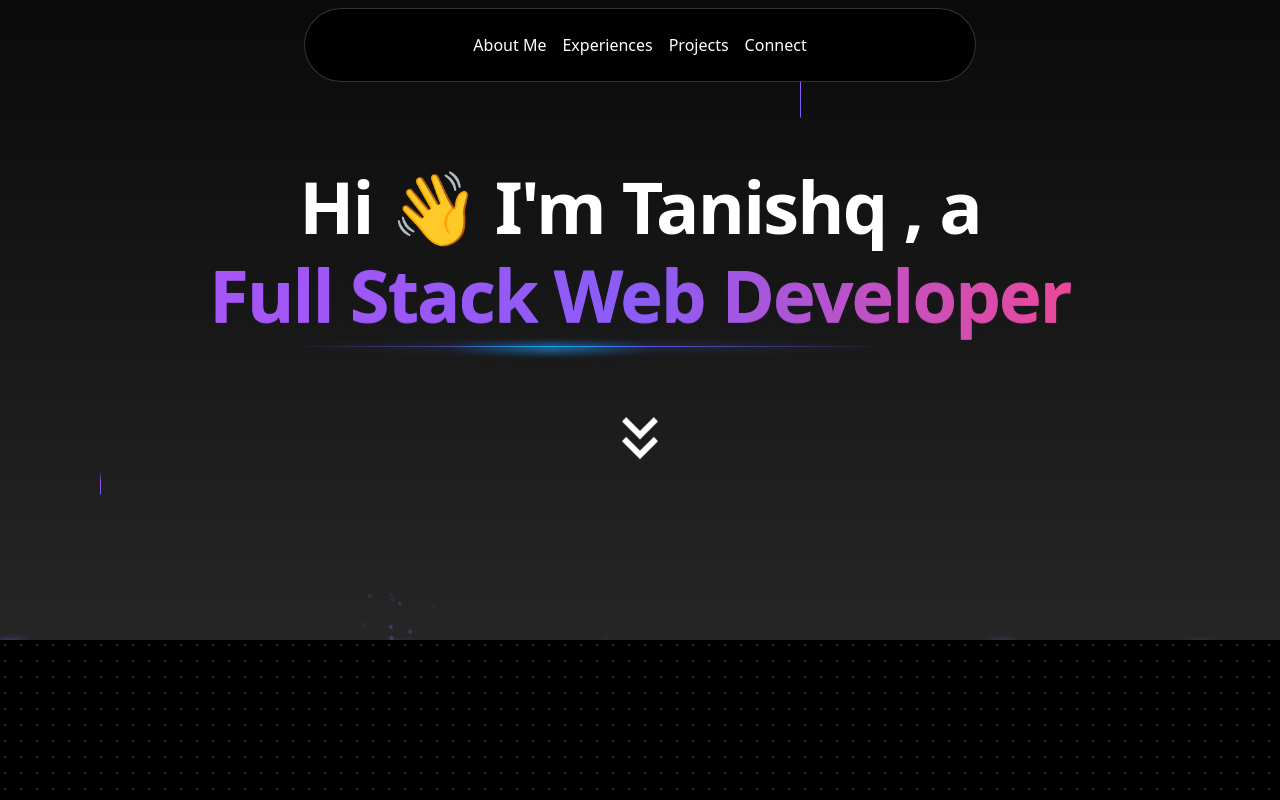
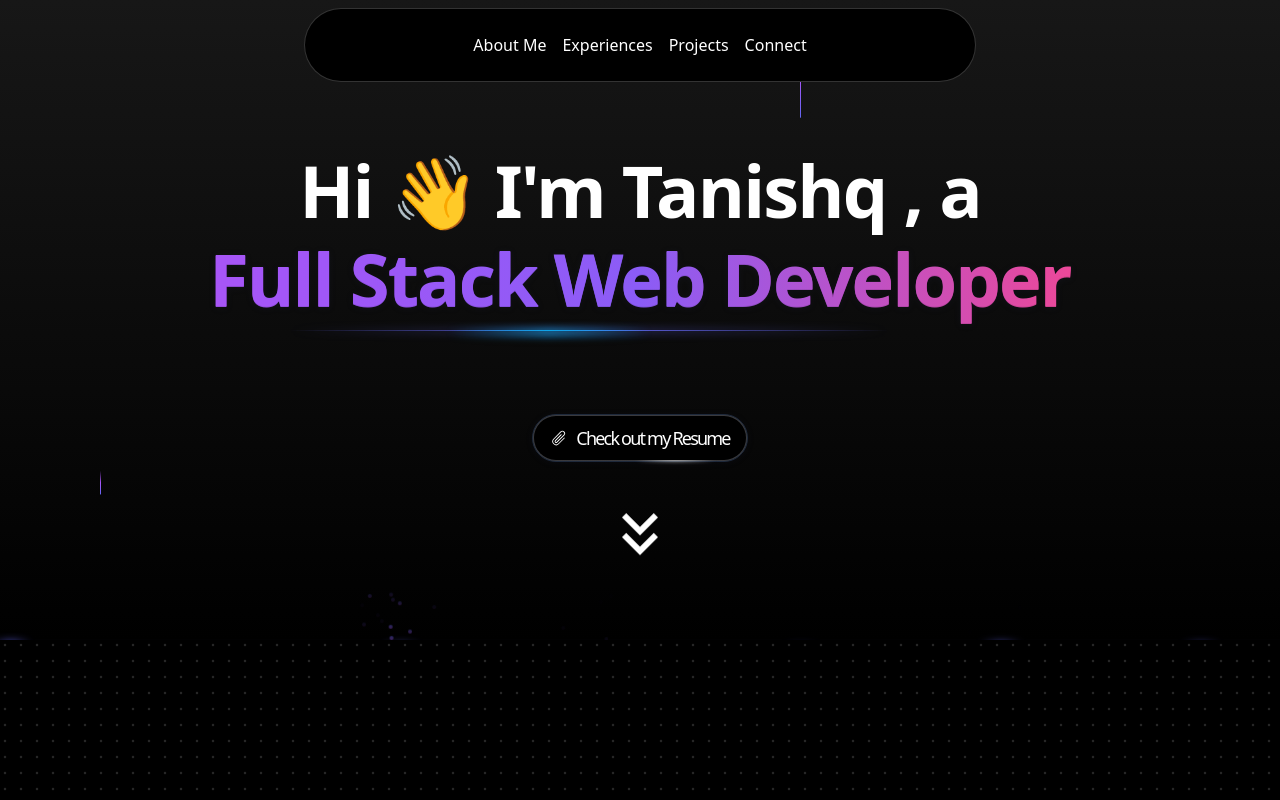
Before and after one commit to tanishqawasthi/my-portfolio, a Next.js app: page / in a window 1280 px wide. Shown: the top 800 px of the page. Built offline with nearby package versions, Linux system fonts and the light colour scheme.

Commit message:
resume button added

```diff
--- a/src/components/elements/Hero.jsx
+++ b/src/components/elements/Hero.jsx
@@ -1,13 +1,14 @@
 import React from "react";
 import { BackgroundBeamsWithCollision } from "@/components/ui/background-beams-with-collision";
 import { MdKeyboardDoubleArrowDown } from "react-icons/md";
+import ResumeButton from "./ResumeButton";
 
 export default function Hero() {
   return (
     (<BackgroundBeamsWithCollision>
 
       <h2
-        className="text-2xl relative z-20 md:text-4xl lg:text-7xl font-bold text-center text-black dark:text-white font-sans tracking-tight">
+        className="text-2xl relative z-20 md:text-4xl lg:text-7xl font-bold text-center text-black dark:text-white font-sans tracking-tight mt-20">
         Hi <span className="inline-block animate-wave transform origin-bottom-right">👋</span> I'm Tanishq{" "}, a
         <div
           className="relative mx-auto inline-block w-max [filter:drop-shadow(0px_1px_3px_rgba(27,_37,_80,_0.14))]">
@@ -16,10 +17,10 @@ export default function Hero() {
             <span className="">Full Stack Web Developer</span>
           </div>
           <div
-            className="relative bg-clip-text text-transparent bg-no-repeat bg-gradient-to-r from-purple-500 via-violet-500 to-pink-500 py-4">
+            className="relative bg-clip-text text-transparent bg-no-repeat bg-gradient-to-r from-purple-500 via-violet-500 to-pink-500 py-4 ">
             <span className="">Full Stack Web Developer</span>
           </div>
-          <div className="w-[50rem] h-5 relative">
+          <div className="w-[50rem] h-5 relative ">
             {/* Gradients */}
             <div
             className="absolute inset-x-20 top-0 bg-gradient-to-r from-transparent via-indigo-500 to-transparent h-[2px] w-3/4 blur-sm" />
@@ -28,11 +29,16 @@ export default function Hero() {
             <div
               className="absolute inset-x-60 top-0 bg-gradient-to-r from-transparent via-sky-500 to-transparent h-[5px] w-1/4 blur-sm" />
             <div
-              className="absolute inset-x-60 top-0 bg-gradient-to-r from-transparent via-sky-500 to-transparent h-px w-1/4" />
+              className="absolute inset-x-60 top-0 bg-gradient-to-r from-transparent via-sky-500 to-transparent h-px w-1/4 " />
+          </div>
+          <div className="flex justify-center font-thin text-lg">
+            <ResumeButton/>
           </div>
         </div>
-      <div className="flex justify-center mt-8 font-thin"><MdKeyboardDoubleArrowDown className="inline-block animate-updown"/></div>
-      </h2>
+      <div className="flex justify-center mt-8 font-thin">
+        <MdKeyboardDoubleArrowDown className="inline-block animate-updown"/>
+      </div>
+    </h2>
     </BackgroundBeamsWithCollision>)
   );
 }
--- a/src/components/elements/Navbar.jsx
+++ b/src/components/elements/Navbar.jsx
@@ -20,8 +20,16 @@ function Nav({
       className={cn("fixed top-10 inset-x-0 max-w-2xl mx-auto z-50", className)}>
       <Menu setActive={setActive}>
         <MenuItem setActive={setActive} active={active} item="About Me">
+          <ProductItem
+              href=""
+              src="/about.png"
+            />
         </MenuItem>
         <MenuItem setActive={setActive} active={active} item="Experiences">
+          <ProductItem
+              href=""
+              src="/exp.png"
+            />
         </MenuItem>
         <MenuItem setActive={setActive} active={active} item="Projects">
         </MenuItem>
--- /dev/null
+++ b/src/components/elements/ResumeButton.jsx
@@ -0,0 +1,39 @@
+"use client";
+import React from "react";
+import { HoverBorderGradient } from "../ui/hover-border-gradient";
+import { PiPaperclipLight } from "react-icons/pi";
+
+export default function ResumeButton() {
+  return (
+    <a href={"https://drive.google.com/file/d/1PXilMD3fuaCBqrdzuy2jkHmQzeqgcEMo/view"} target="_blank" >
+    <div className="mt-16 flex justify-center text-center">
+      <HoverBorderGradient
+        containerClassName="rounded-full"
+        as="button"
+        className="dark:bg-black bg-white text-black dark:text-white flex items-center space-x-2">
+      <PiPaperclipLight width={"66"} height={"66"}/>
+        <span>Check out my Resume</span>
+      </HoverBorderGradient>
+    </div>
+    </a>
+  );
+}
+
+const AceternityLogo = () => {
+  return (
+    (<svg
+      width="66"
+      height="65"
+      viewBox="0 0 66 65"
+      fill="none"
+      xmlns="http://www.w3.org/2000/svg"
+      className="h-3 w-3 text-black dark:text-white">
+      <path
+        d="M8 8.05571C8 8.05571 54.9009 18.1782 57.8687 30.062C60.8365 41.9458 9.05432 57.4696 9.05432 57.4696"
+        stroke="currentColor"
+        strokeWidth="15"
+        strokeMiterlimit="3.86874"
+        strokeLinecap="round" />
+    </svg>)
+  );
+};
--- a/src/components/ui/background-beams-with-collision.jsx
+++ b/src/components/ui/background-beams-with-collision.jsx
@@ -67,7 +67,7 @@ export const BackgroundBeamsWithCollision = ({
     (<div
       ref={parentRef}
       className={cn(
-        "h-96 md:h-[40rem] bg-gradient-to-b from-white to-neutral-100 dark:from-neutral-950 dark:to-neutral-800 relative flex items-center w-full justify-center overflow-hidden",
+        "h-96 md:h-[40rem] bg-gradient-to-b from-white to-neutral-100 dark:from-neutral-900 dark:to-black relative flex items-center w-full justify-center overflow-hidden ",
         // h-screen if you want bigger
         className
       )}>
--- /dev/null
+++ b/src/components/ui/hover-border-gradient.jsx
@@ -0,0 +1,81 @@
+"use client";;
+import React, { useState, useEffect } from "react";
+
+import { motion } from "framer-motion";
+import { cn } from "@/lib/utils";
+
+export function HoverBorderGradient({
+  children,
+  containerClassName,
+  className,
+  as: Tag = "button",
+  duration = 1,
+  clockwise = true,
+  ...props
+}) {
+  const [hovered, setHovered] = useState(false);
+  const [direction, setDirection] = useState("TOP");
+
+  const rotateDirection = currentDirection => {
+    const directions = ["TOP", "LEFT", "BOTTOM", "RIGHT"];
+    const currentIndex = directions.indexOf(currentDirection);
+    const nextIndex = clockwise
+      ? (currentIndex - 1 + directions.length) % directions.length
+      : (currentIndex + 1) % directions.length;
+    return directions[nextIndex];
+  };
+
+  const movingMap = {
+    TOP: "radial-gradient(20.7% 50% at 50% 0%, hsl(0, 0%, 100%) 0%, rgba(255, 255, 255, 0) 100%)",
+    LEFT: "radial-gradient(16.6% 43.1% at 0% 50%, hsl(0, 0%, 100%) 0%, rgba(255, 255, 255, 0) 100%)",
+    BOTTOM:
+      "radial-gradient(20.7% 50% at 50% 100%, hsl(0, 0%, 100%) 0%, rgba(255, 255, 255, 0) 100%)",
+    RIGHT:
+      "radial-gradient(16.2% 41.199999999999996% at 100% 50%, hsl(0, 0%, 100%) 0%, rgba(255, 255, 255, 0) 100%)",
+  };
+
+  const highlight =
+    "radial-gradient(75% 181.15942028985506% at 50% 50%, #3275F8 0%, rgba(255, 255, 255, 0) 100%)";
+
+  useEffect(() => {
+    if (!hovered) {
+      const interval = setInterval(() => {
+        setDirection((prevState) => rotateDirection(prevState));
+      }, duration * 1000);
+      return () => clearInterval(interval);
+    }
+  }, [hovered]);
+  return (
+    (<Tag
+      onMouseEnter={(event) => {
+        setHovered(true);
+      }}
+      onMouseLeave={() => setHovered(false)}
+      className={cn(
+        "relative flex rounded-full border  content-center bg-black/20 hover:bg-black/10 transition duration-500 dark:bg-white/20 items-center flex-col flex-nowrap gap-10 h-min justify-center overflow-visible p-px decoration-clone w-fit",
+        containerClassName
+      )}
+      {...props}>
+      <div
+        className={cn("w-auto text-white z-10 bg-black px-4 py-2 rounded-[inherit]", className)}>
+        {children}
+      </div>
+      <motion.div
+        className={cn("flex-none inset-0 overflow-hidden absolute z-0 rounded-[inherit]")}
+        style={{
+          filter: "blur(2px)",
+          position: "absolute",
+          width: "100%",
+          height: "100%",
+        }}
+        initial={{ background: movingMap[direction] }}
+        animate={{
+          background: hovered
+            ? [movingMap[direction], highlight]
+            : movingMap[direction],
+        }}
+        transition={{ ease: "linear", duration: duration ?? 1 }} />
+      <div className="bg-black absolute z-1 flex-none inset-[2px] rounded-[100px]" />
+    </Tag>)
+  );
+}
--- a/src/components/ui/navbar-menu.jsx
+++ b/src/components/ui/navbar-menu.jsx
@@ -75,21 +75,13 @@ export const ProductItem = ({
   src
 }) => {
   return (
-    (<Link href={href} className="flex space-x-2">
+    (<Link href={href} className="flex">
       <Image
         src={src}
         width={140}
         height={70}
         alt={title}
-        className="flex-shrink-0 rounded-md shadow-2xl" />
-      <div>
-        <h4 className="text-xl font-bold mb-1 text-black dark:text-white">
-          {title}
-        </h4>
-        <p className="text-neutral-700 text-sm max-w-[10rem] dark:text-neutral-300">
-          {description}
-        </p>
-      </div>
+        className="rounded-md shadow-2xl" />
     </Link>)
   );
 };
```
Also changed, not shown: public/about.png (added), public/exp.png (added).
